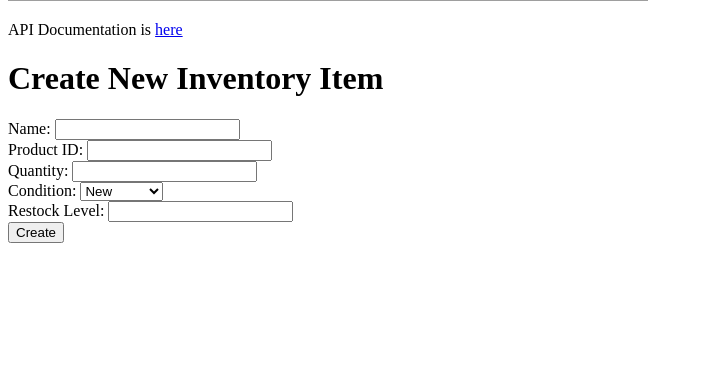
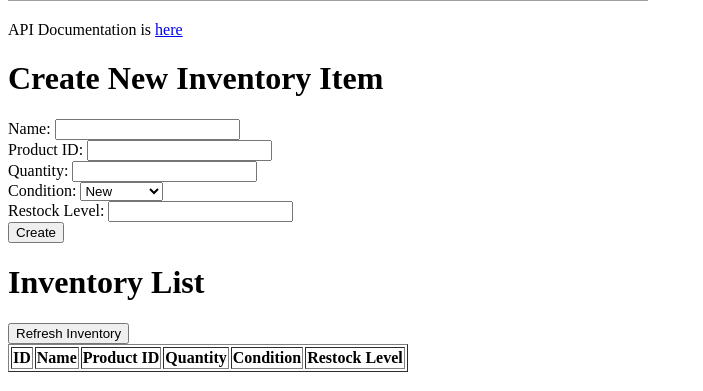
Before and after one commit to CSCI-GA-2820-SP25-003/inventory, a Flask app: page /inventory in a window 1280 px wide. Shown: the part 409-800 px from the top of the page, without its empty margins (0-703 px from the left). Run offline with Flask 3, Linux system fonts and the light colour scheme; lists and menus that the app fills with data are empty; grey boxes are pictures that could not be loaded.

Commit message:
list inventory ui

```diff
--- a/service/templates/index.html
+++ b/service/templates/index.html
@@ -46,11 +46,28 @@
 
     <div id="success-message" style="display:none;">Item created successfully!</div>
 
+    <h1>Inventory List</h1>
+    <button onclick="loadInventory()">Refresh Inventory</button>
+    <table border="1" id="inventory-table">
+      <thead>
+        <tr>
+          <th>ID</th>
+          <th>Name</th>
+          <th>Product ID</th>
+          <th>Quantity</th>
+          <th>Condition</th>
+          <th>Restock Level</th>
+        </tr>
+      </thead>
+      <tbody>
+        <!-- Inventory items will be dynamically inserted here -->
+      </tbody>
+    </table>
+
     <script>
     document.getElementById('create-inventory-form').onsubmit = async function(event) {
         event.preventDefault();
 
-        // Collect form data
         const formData = {
             name: document.getElementById('name').value,
             product_id: parseInt(document.getElementById('product_id').value),
@@ -58,8 +75,6 @@
             condition: document.getElementById('condition').value,
             restock_level: parseInt(document.getElementById('restock_level').value)
         };
-
-        console.log('Submitting data:', formData);
 
         try {
             const response = await fetch('/api/inventory', {
@@ -70,22 +85,50 @@
                 }
             });
 
-            console.log('Response status:', response.status);
-
             if (response.ok) {
                 document.getElementById('success-message').style.display = 'block';
                 document.getElementById('create-inventory-form').reset();
+                loadInventory(); // Refresh list after successful creation
             } else {
                 const errorData = await response.json().catch(() => ({}));
-                console.error('Error data:', errorData);
                 alert('Creation failed: ' + (errorData.error || 'Please check your input'));
             }
         } catch (error) {
-            console.error('Fetch error:', error);
             alert('Error occurred: ' + error.message);
         }
     };
+
+    async function loadInventory() {
+        try {
+            const response = await fetch('/api/inventory');
+            if (response.ok) {
+                const inventoryList = await response.json();
+                const tableBody = document.querySelector('#inventory-table tbody');
+                tableBody.innerHTML = ''; // Clear old data
+
+                inventoryList.forEach(item => {
+                    const row = document.createElement('tr');
+                    row.innerHTML = `
+                        <td>${item.id}</td>
+                        <td>${item.name}</td>
+                        <td>${item.product_id}</td>
+                        <td>${item.quantity}</td>
+                        <td>${item.condition}</td>
+                        <td>${item.restock_level}</td>
+                    `;
+                    tableBody.appendChild(row);
+                });
+            } else {
+                alert('Failed to load inventory.');
+            }
+        } catch (error) {
+            console.error('Fetch error:', error);
+            alert('Error loading inventory: ' + error.message);
+        }
+    }
+
+    // Load inventory on page load
+    window.onload = loadInventory;
     </script>
-
   </body>
 </html>
```
